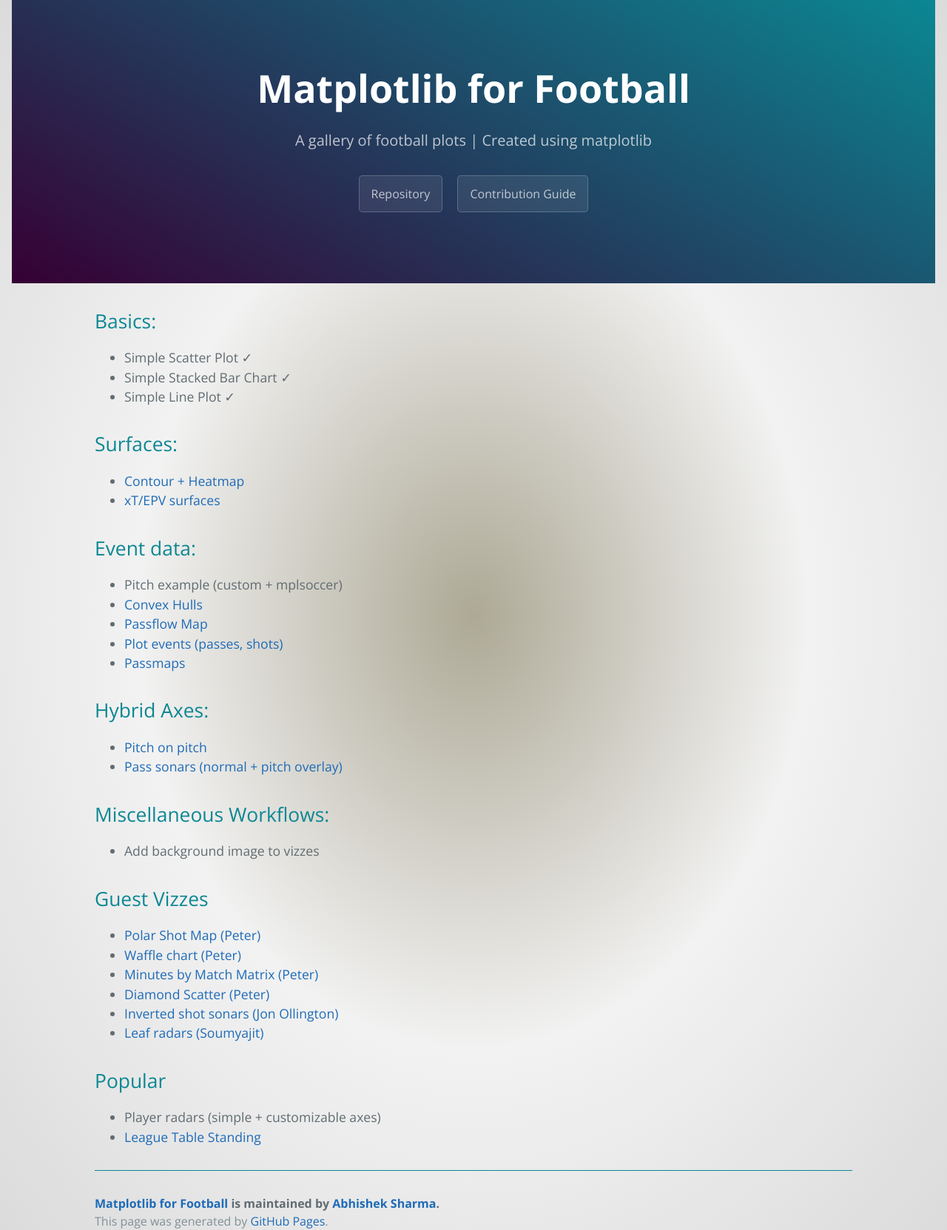
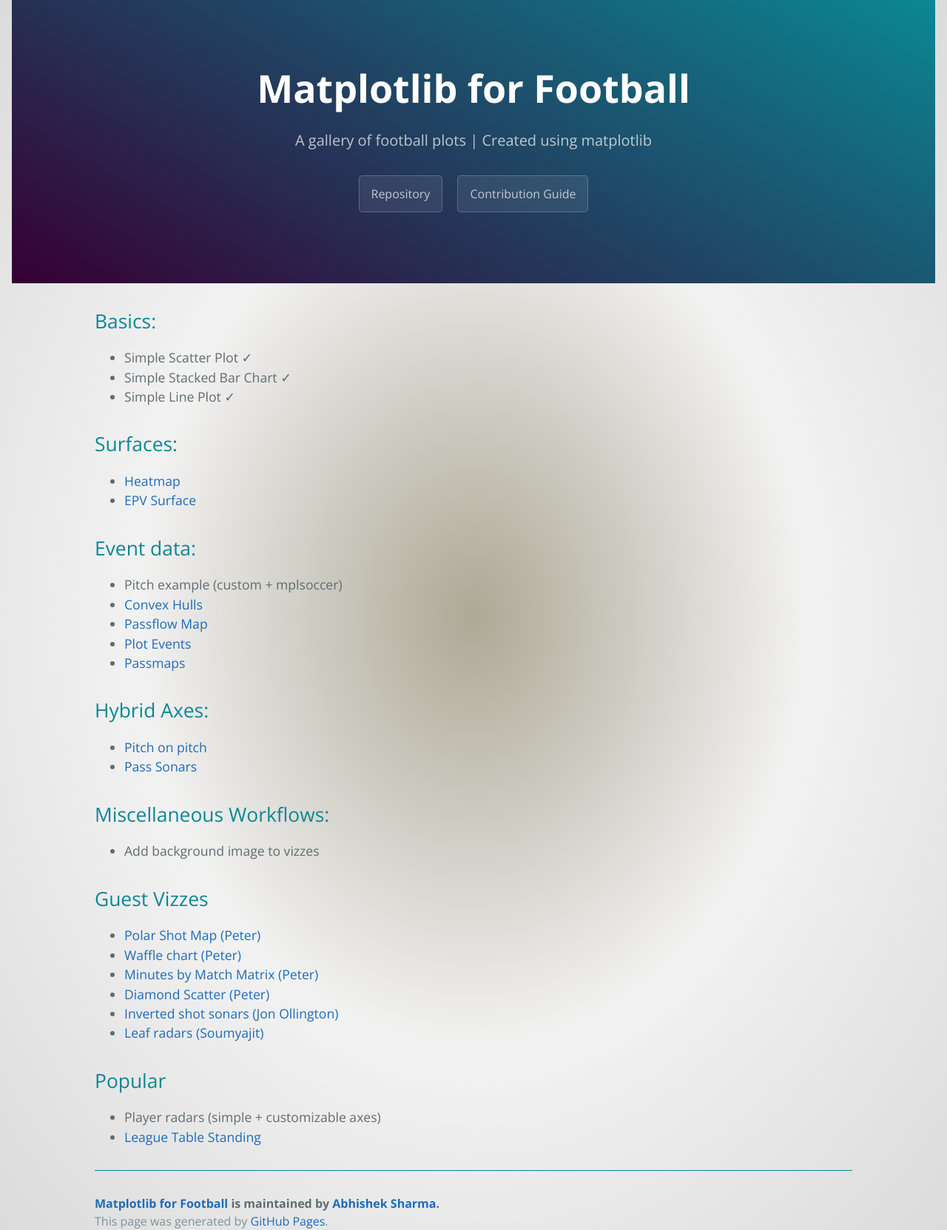
Before and after one commit to sharmaabhishekk/mpl-footy, a Jekyll site: the page built from plots-to-cover.html, in a window 1280 px wide. Shown: the whole page at 74% size. Built offline with Jekyll 4.4.1, drawn with Linux system fonts in a browser that asks for light colours.

Commit message:
hover images in list

```diff
--- a/css/custom.css
+++ b/css/custom.css
@@ -79,3 +79,6 @@
 h1#contribution-guide {
   text-align: center;
 }
+
+a.hover-img img { display:none; }
+a.hover-img:hover img { display:block; }
--- a/plots-to-cover.html
+++ b/plots-to-cover.html
@@ -11,38 +11,44 @@
 </ul>
 <h2 id="surfaces-">Surfaces:</h2>
 <ul>
-<li><a href="./sample-vizzes/contour-heatmap.jpg">Contour + Heatmap</a></li>
-<li><a href="./sample-vizzes/xt_surface.jpg">xT/EPV surfaces</a></li>
+<li><a class="hover-img" href="#">Heatmap<img src="./sample-vizzes/contour-heatmap.jpg" /></a></li>
+<li><a class="hover-img" href="#">EPV Surface<img src="./sample-vizzes/xt_surface.jpg" /></a></li>
 </ul>
+
 <h2 id="event-data-">Event data:</h2>
 <ul>
 <li>Pitch example (custom + mplsoccer)    </li>
-<li><a href="./sample-vizzes/convex-hulls.png">Convex Hulls</a></li>
-<li><a href="./sample-vizzes/pass_flow.gif">Passflow Map</a></li>
-<li><a href="./sample-vizzes/passes.jpg">Plot events (passes, shots)</a></li>
-<li><a href="./sample-vizzes/passmap.png">Passmaps</a></li>
+<li><a class="hover-img" href="#">Convex Hulls<img src="./sample-vizzes/convex-hulls.png" /></a></li>
+<li><a class="hover-img" href="#">Passflow Map<img src="./sample-vizzes/pass_flow.gif" /></a></li>
+<li><a class="hover-img" href="#">Plot Events<img src="./sample-vizzes/passes.jpg" /></a></li>
+<li><a class="hover-img" href="#">Passmaps<img src="./sample-vizzes/passmap.png" /></a></li>
 </ul>
+
 <h2 id="hybrid-axes-">Hybrid Axes:</h2>
 <ul>
-<li><a href="./sample-vizzes/maram.jpg">Pitch on pitch</a></li>
-<li><a href="./sample-vizzes/pass_sonars.png">Pass sonars (normal + pitch overlay)</a></li>
+<li><a class="hover-img" href="#">Pitch on pitch<img src="./sample-vizzes/maram.jpg" /></a></li>
+<li><a class="hover-img" href="#">Pass Sonars<img src="./sample-vizzes/pass_sonars.png" /></a></li>
 </ul>
+
 <h2 id="miscellaneous-workflows-">Miscellaneous Workflows:</h2>
 <ul>
 <li>Add background image to vizzes</li>
 </ul>
+
 <h2 id="guest-vizzes">Guest Vizzes</h2>
 <ul>
-<li><a href="./sample-vizzes/polar-shot-map.jpg">Polar Shot Map (Peter)</a></li>
-<li><a href="./sample-vizzes/waffle-chart.jpg">Waffle chart (Peter)</a></li>
-<li><a href="./sample-vizzes/minutes-by-match.jpg">Minutes by Match Matrix (Peter)</a></li>
-<li><a href="./sample-vizzes/diamond-scatter.jpg">Diamond Scatter (Peter)</a></li>
-<li><a href="./sample-vizzes/shot-sonar.jpg">Inverted shot sonars (Jon Ollington)</a></li>
-<li><a href="./sample-vizzes/leaf-radar.png">Leaf radars (Soumyajit)</a></li>
+<li><a class="hover-img" href="#">Polar Shot Map (Peter)<img src="./sample-vizzes/polar-shot-map.jpg" /></a></li>
+<li><a class="hover-img" href="#">Waffle chart (Peter)<img src="./sample-vizzes/waffle-chart.jpg" /></a></li>
+<li><a class="hover-img" href="#">Minutes by Match Matrix (Peter)<img src="./sample-vizzes/minutes-by-match.jpg" /></a></li>
+<li><a class="hover-img" href="#">Diamond Scatter (Peter)<img src="./sample-vizzes/diamond-scatter.jpg" /></a></li>
+<li><a class="hover-img" href="#">Inverted shot sonars (Jon Ollington)<img src="./sample-vizzes/shot-sonar.jpg" /></a></li>
+<li><a class="hover-img" href="#">Leaf radars (Soumyajit)<img src="./sample-vizzes/leaf-radar.png" /></a></li>
 </ul>
+
 <h2 id="popular">Popular</h2>
 <ul>
 <li>Player radars (simple + customizable axes)</li>
-<li><a href="./sample-vizzes/league-ranking.png">League Table Standing</a></li>
+<li><a class="hover-img" href="#">League Table Standing<img src="./sample-vizzes/league-ranking.png" /></a></li>
+
 
 </ul>
```
